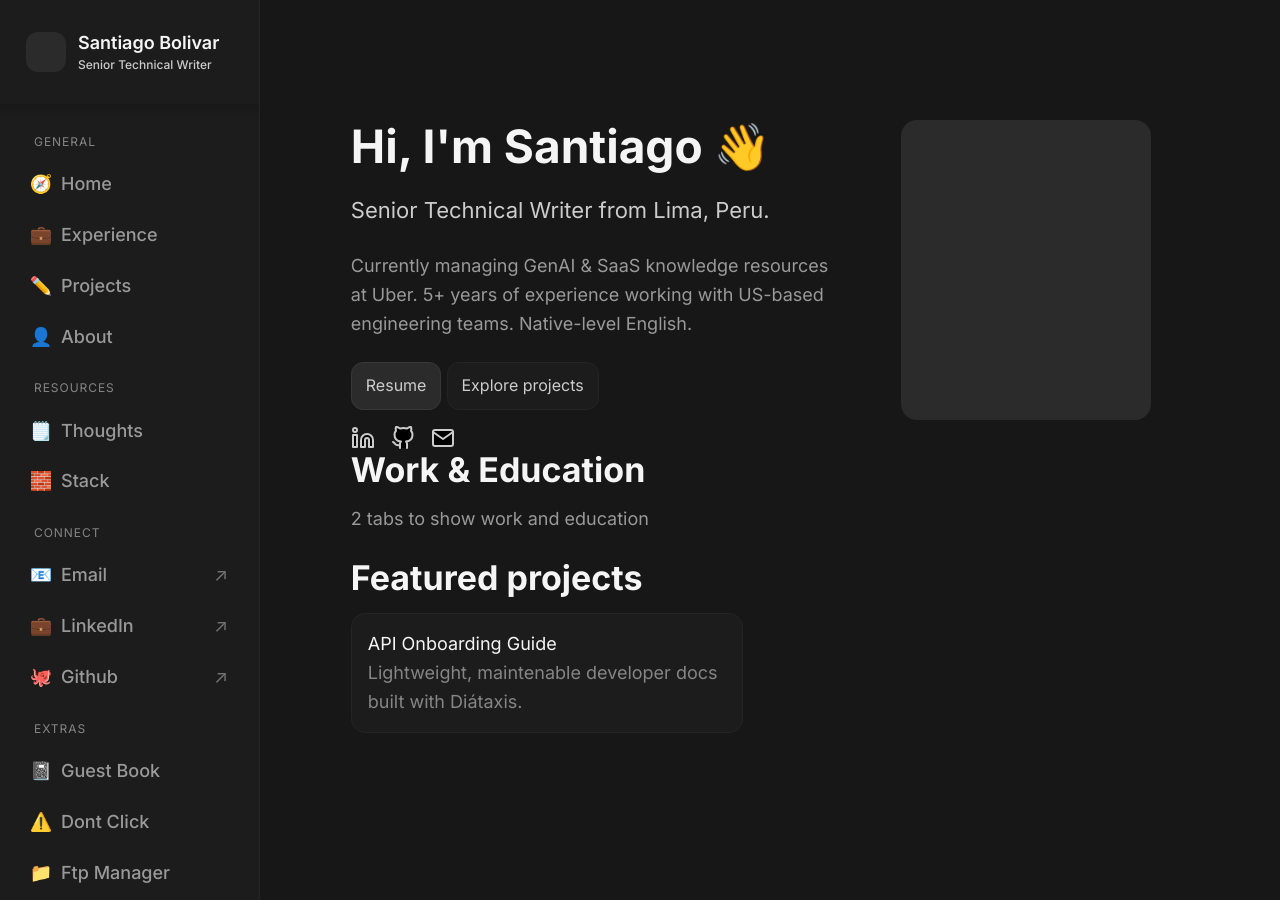
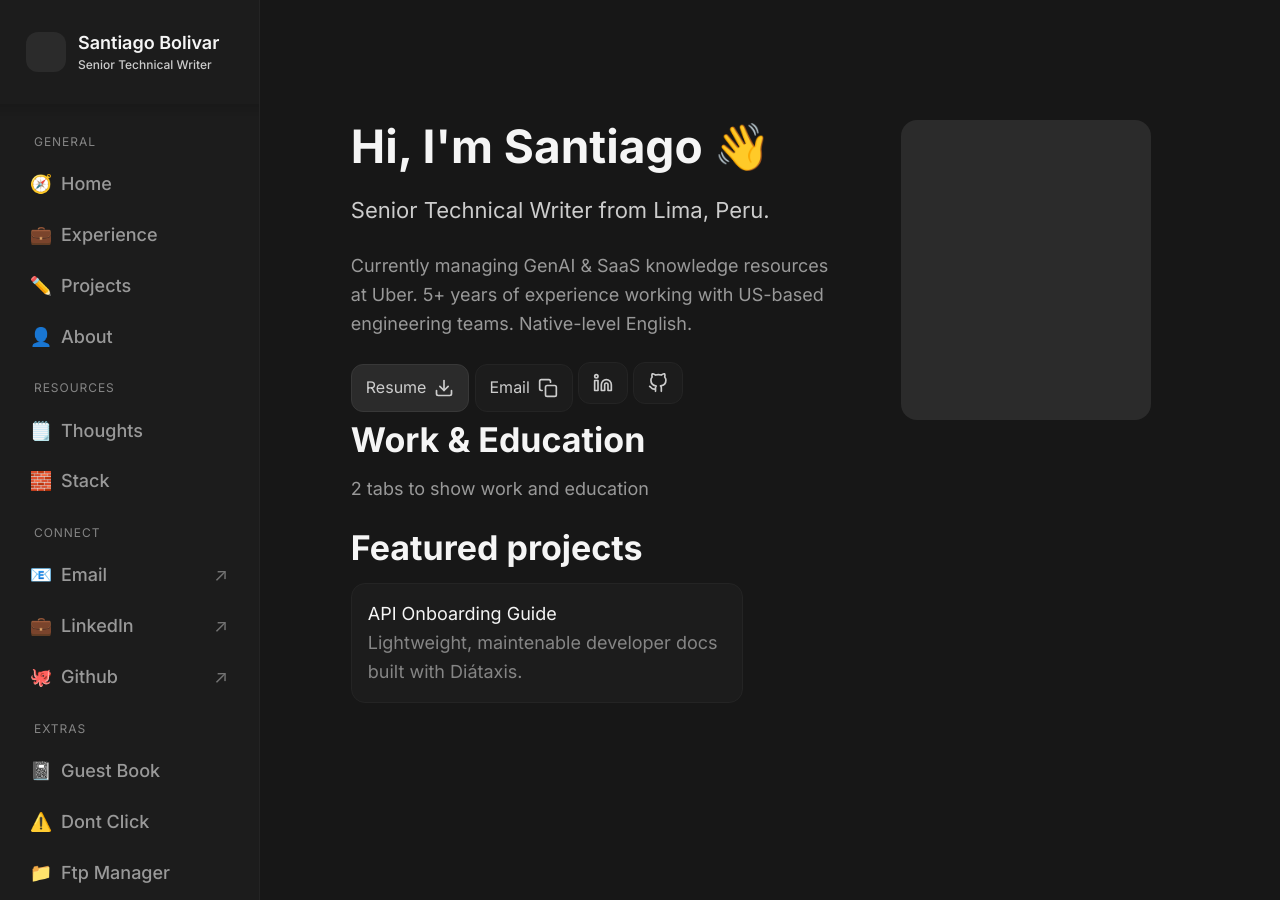
Before and after one commit to Sant720/portfolio, a Jekyll site: the page built from index.md, in a window 1280 px wide. Built offline with Jekyll 4.4.1, drawn with Linux system fonts in a browser that asks for light colours.

Commit message:
style social icons

```diff
--- a/_sass/base.scss
+++ b/_sass/base.scss
@@ -1,25 +1,3 @@
-// Social icon styles
-.hero-socials {
-  display: flex;
-  gap: 16px;
-  margin-top: 16px;
-  a {
-    display: inline-flex;
-    align-items: center;
-    svg {
-      width: 24px;
-      height: 24px;
-      color: var(--text-bright-low);
-      transition: color var(--dur-100) var(--ease);
-    }
-    &:hover svg,
-    &:focus svg {
-      color: var(--text-bright-high);
-    }
-  }
-  svg { display: inline-block; stroke: currentColor; stroke-width: 2; stroke-linecap: round; stroke-linejoin: round; }
-}
-
 // Base resets
 * { box-sizing: border-box; }
 html, body { margin: 0; padding: 0; }
--- a/index.md
+++ b/index.md
@@ -8,13 +8,18 @@
   <p class="lead">Senior Technical Writer from Lima, Peru.</p>
   <p>Currently managing GenAI & SaaS knowledge resources at Uber. 5+ years of experience working with US-based engineering teams. Native-level English.</p>
   <span>
-    <a class="btn btn--primary" href="mailto:santiago.bolivar7@gmail.com">Resume</a>
-    <a class="btn" href="{{ '/projects/' | relative_url }}">Explore projects</a>
-    <div class="hero-socials">
-    <a href="https://www.linkedin.com/in/santibolivar/" target="_blank"><svg xmlns="http://www.w3.org/2000/svg" viewBox="0 0 24 24" ><path d="M16 8a6 6 0 0 1 6 6v7h-4v-7a2 2 0 0 0-2-2 2 2 0 0 0-2 2v7h-4v-7a6 6 0 0 1 6-6z"></path><rect x="2" y="9" width="4" height="12"></rect><circle cx="4" cy="4" r="2"></circle></svg></a>
-    <a href="https://github.com/Sant720/" target="_blank"><svg xmlns="http://www.w3.org/2000/svg" viewBox="0 0 24 24" class="feather feather-github"><path d="M9 19c-5 1.5-5-2.5-7-3m14 6v-3.87a3.37 3.37 0 0 0-.94-2.61c3.14-.35 6.44-1.54 6.44-7A5.44 5.44 0 0 0 20 4.77 5.07 5.07 0 0 0 19.91 1S18.73.65 16 2.48a13.38 13.38 0 0 0-7 0C6.27.65 5.09 1 5.09 1A5.07 5.07 0 0 0 5 4.77a5.44 5.44 0 0 0-1.5 3.78c0 5.42 3.3 6.61 6.44 7A3.37 3.37 0 0 0 9 18.13V22"></path></svg></a>
-    <a href="mailto:santiago.bolivar7@gmail.com" target="_blank"><svg xmlns="http://www.w3.org/2000/svg" viewBox="0 0 24 24" class="feather feather-mail"><path d="M4 4h16c1.1 0 2 .9 2 2v12c0 1.1-.9 2-2 2H4c-1.1 0-2-.9-2-2V6c0-1.1.9-2 2-2z"></path><polyline points="22,6 12,13 2,6"></polyline></svg></a>
-    </div>
+    <a class="btn btn--primary" href="mailto:santiago.bolivar7@gmail.com">Resume
+    <svg xmlns="http://www.w3.org/2000/svg" width="20" height="20" viewBox="0 0 24 24" fill="none" stroke="currentColor" stroke-width="2" stroke-linecap="round" stroke-linejoin="round" class="feather feather-download"><path d="M21 15v4a2 2 0 0 1-2 2H5a2 2 0 0 1-2-2v-4"></path><polyline points="7 10 12 15 17 10"></polyline><line x1="12" y1="15" x2="12" y2="3"></line></svg>
+    </a>
+    <a class="btn" href="#">Email
+    <svg xmlns="http://www.w3.org/2000/svg" width="20" height="20" viewBox="0 0 24 24" fill="none" stroke="currentColor" stroke-width="2" stroke-linecap="round" stroke-linejoin="round" class="feather feather-copy"><rect x="9" y="9" width="13" height="13" rx="2" ry="2"></rect><path d="M5 15H4a2 2 0 0 1-2-2V4a2 2 0 0 1 2-2h9a2 2 0 0 1 2 2v1"></path></svg>
+    </a>
+    <a class="btn" href="https://www.linkedin.com/in/santibolivar/" target="_blank">
+    <svg xmlns="http://www.w3.org/2000/svg" width="20" height="20" viewBox="0 0 24 24" fill="none" stroke="currentColor" stroke-width="2" stroke-linecap="round" stroke-linejoin="round" class="feather feather-linkedin"><path d="M16 8a6 6 0 0 1 6 6v7h-4v-7a2 2 0 0 0-2-2 2 2 0 0 0-2 2v7h-4v-7a6 6 0 0 1 6-6z"></path><rect x="2" y="9" width="4" height="12"></rect><circle cx="4" cy="4" r="2"></circle></svg>
+    </a>
+    <a class="btn" href="https://github.com/Sant720/" target="_blank">
+    <svg xmlns="http://www.w3.org/2000/svg" width="20" height="20" viewBox="0 0 24 24" fill="none" stroke="currentColor" stroke-width="2" stroke-linecap="round" stroke-linejoin="round" class="feather feather-github"><path d="M9 19c-5 1.5-5-2.5-7-3m14 6v-3.87a3.37 3.37 0 0 0-.94-2.61c3.14-.35 6.44-1.54 6.44-7A5.44 5.44 0 0 0 20 4.77 5.07 5.07 0 0 0 19.91 1S18.73.65 16 2.48a13.38 13.38 0 0 0-7 0C6.27.65 5.09 1 5.09 1A5.07 5.07 0 0 0 5 4.77a5.44 5.44 0 0 0-1.5 3.78c0 5.42 3.3 6.61 6.44 7A3.37 3.37 0 0 0 9 18.13V22"></path></svg>
+    </a>
   </span>
 
   </div>
```
